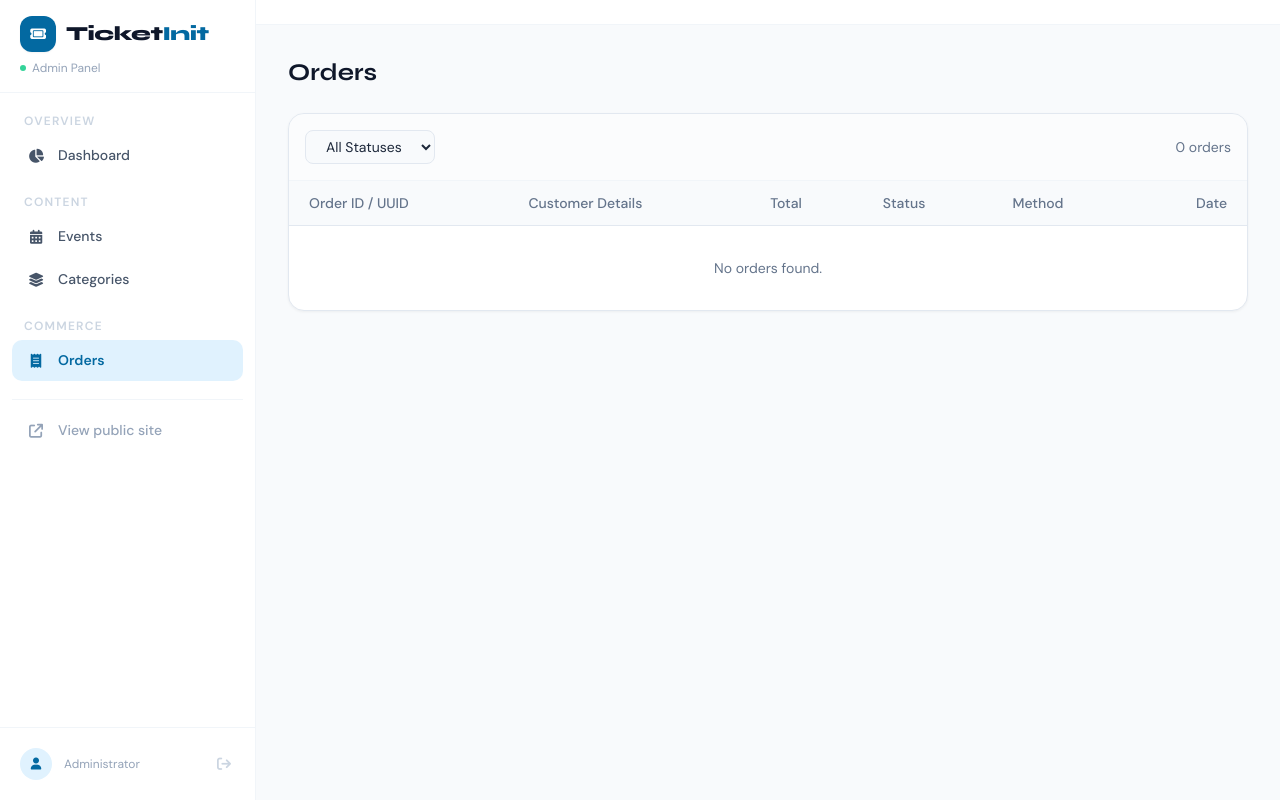
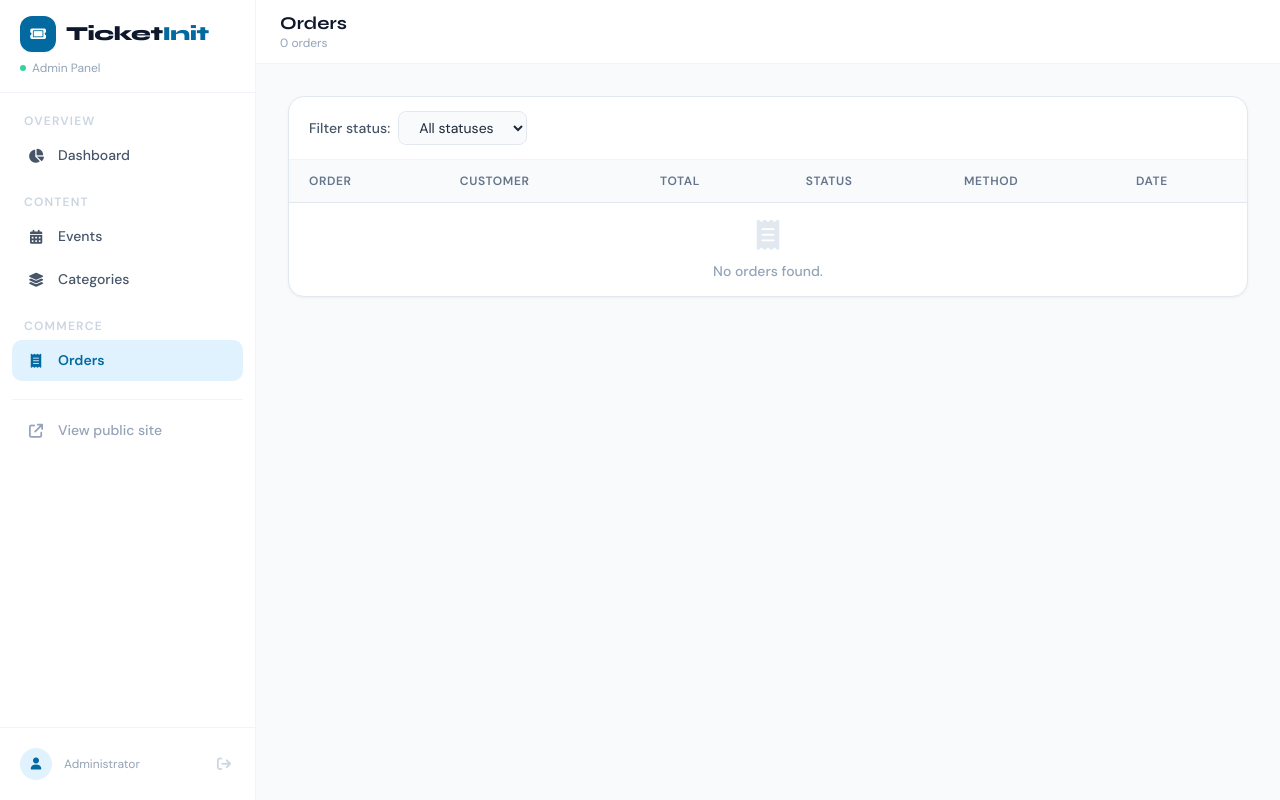
Before and after one commit to samsonthomas951/TicketInit, a FastAPI app: page /admin/orders in a window 1280 px wide. Run offline with FastAPI, Linux system fonts and the light colour scheme; the visitor is signed in with stand-in values (Sample User, id 1); some libraries are stand-ins or nearby versions.

Commit message:
Update orders_list.html

```diff
--- a/app/templates/admin/orders_list.html
+++ b/app/templates/admin/orders_list.html
@@ -1,67 +1,111 @@
 {% extends "base.html" %}
 {% block title %}Orders{% endblock %}
 
+{% block page_header %}
+<div>
+  <h1 class="font-display font-bold text-lg text-ink-900 leading-tight">Orders</h1>
+  <p class="text-xs text-ink-400">
+    {{ total }} order{% if total != 1 %}s{% endif %}
+    {% if status_filter %} · filtered by <span class="font-semibold">{{ status_filter }}</span>{% endif %}
+  </p>
+</div>
+{% endblock %}
+
 {% block content %}
-<div class="flex items-center justify-between mb-6">
-  <h1 class="text-2xl font-display font-bold text-ink-900">Orders</h1>
-</div>
+<div class="card overflow-hidden">
 
-<div class="card">
-  <!-- Filtering -->
-  <div class="p-4 border-b border-ink-100 flex items-center justify-between bg-ink-50/50">
-    <form action="/admin/orders" method="GET" class="flex gap-3">
-      <select name="status" class="field py-1.5" onchange="this.form.submit()">
-        <option value="">All Statuses</option>
-        <option value="paid" {% if status_filter == 'paid' %}selected{% endif %}>Paid</option>
-        <option value="pending" {% if status_filter == 'pending' %}selected{% endif %}>Pending</option>
+  <!-- Filter bar -->
+  <div class="card-head flex flex-wrap items-center gap-3">
+    <form action="/admin/orders" method="GET" class="flex items-center gap-2">
+      <label class="text-sm font-medium text-ink-600 whitespace-nowrap">Filter status:</label>
+      <select name="status" class="field w-auto py-1.5" onchange="this.form.submit()">
+        <option value="">All statuses</option>
+        <option value="paid"       {% if status_filter == 'paid'       %}selected{% endif %}>Paid</option>
         <option value="processing" {% if status_filter == 'processing' %}selected{% endif %}>Processing</option>
-        <option value="failed" {% if status_filter == 'failed' %}selected{% endif %}>Failed</option>
+        <option value="pending"    {% if status_filter == 'pending'    %}selected{% endif %}>Pending</option>
+        <option value="failed"     {% if status_filter == 'failed'     %}selected{% endif %}>Failed</option>
       </select>
     </form>
-    <div class="text-sm text-ink-500">{{ total }} order{% if total != 1 %}s{% endif %}</div>
+    {% if status_filter %}
+    <a href="/admin/orders" class="text-sm text-brand-700 hover:underline">
+      <i class="fa-solid fa-xmark mr-1"></i>Clear filter
+    </a>
+    {% endif %}
   </div>
 
+  <!-- Table -->
   <div class="overflow-x-auto">
-    <table class="w-full text-left text-sm whitespace-nowrap">
-      <thead class="bg-ink-50 text-ink-500 border-b border-ink-200">
+    <table class="data-table">
+      <thead>
         <tr>
-          <th class="px-5 py-3 font-medium">Order ID / UUID</th>
-          <th class="px-5 py-3 font-medium">Customer Details</th>
-          <th class="px-5 py-3 font-medium">Total</th>
-          <th class="px-5 py-3 font-medium">Status</th>
-          <th class="px-5 py-3 font-medium">Method</th>
-          <th class="px-5 py-3 font-medium text-right">Date</th>
+          <th>Order</th>
+          <th>Customer</th>
+          <th>Total</th>
+          <th>Status</th>
+          <th>Method</th>
+          <th class="text-right">Date</th>
         </tr>
       </thead>
-      <tbody class="divide-y divide-ink-100">
+      <tbody>
         {% for order in orders %}
-        <tr class="hover:bg-ink-50">
-          <td class="px-5 py-4">
-            <div class="font-medium text-ink-900">#{{ order.id }}</div>
-            <div class="text-xs text-ink-400 font-mono">{{ order.uuid.split('-')[0] }}...</div>
+        <tr>
+          <td>
+            <div class="font-semibold text-ink-900">#{{ order.id }}</div>
+            <div class="text-xs font-mono text-ink-400 mt-0.5">
+              {{ order.uuid[:8] }}…
+            </div>
           </td>
-          <td class="px-5 py-4">
+          <td>
             <div class="font-medium text-ink-900">{{ order.name }}</div>
-            <div class="text-xs text-ink-500">{{ order.email }}</div>
-            <div class="text-xs text-ink-500">{{ order.phone }}</div>
+            <div class="text-xs text-ink-400">{{ order.email }}</div>
+            <div class="text-xs text-ink-400">{{ order.phone }}</div>
           </td>
-          <td class="px-5 py-4 font-bold text-ink-800">{{ order.total | fmt_price }}</td>
-          <td class="px-5 py-4">
-            <span class="px-2 py-1 text-xs font-semibold rounded-full
-              {% if order.status == 'paid' %}bg-emerald-100 text-emerald-700
-              {% elif order.status == 'processing' %}bg-amber-100 text-amber-700
-              {% elif order.status == 'failed' %}bg-red-100 text-red-700
-              {% else %}bg-ink-100 text-ink-700{% endif %}">
-              {{ order.status | title }}
+          <td class="font-bold text-ink-900 whitespace-nowrap">
+            {{ order.total | fmt_price }}
+          </td>
+          <td>
+            <span class="badge
+              {% if order.status == 'paid' %}badge-paid
+              {% elif order.status == 'processing' %}badge-processing
+              {% elif order.status == 'failed' %}badge-failed
+              {% else %}badge-draft{% endif %}">
+              {% if order.status == 'paid' %}
+                <i class="fa-solid fa-check"></i> Paid
+              {% elif order.status == 'processing' %}
+                <i class="fa-solid fa-spinner fa-spin"></i> Processing
+              {% elif order.status == 'failed' %}
+                <i class="fa-solid fa-xmark"></i> Failed
+              {% else %}
+                <i class="fa-regular fa-clock"></i> {{ order.status | title }}
+              {% endif %}
             </span>
           </td>
-          <td class="px-5 py-4 text-ink-600">{{ order.payment_method }}</td>
-          <td class="px-5 py-4 text-right text-ink-500 text-xs">
+          <td>
+            <div class="flex items-center gap-1.5 text-sm text-ink-600">
+              {% if order.payment_method == 'M-Pesa' %}
+              <i class="fa-solid fa-mobile-screen text-emerald-600"></i>
+              {% else %}
+              <i class="fa-regular fa-credit-card text-sky-600"></i>
+              {% endif %}
+              {{ order.payment_method }}
+            </div>
+          </td>
+          <td class="text-right text-xs text-ink-500 whitespace-nowrap">
             {{ order.created_at | fmt_date }}
           </td>
         </tr>
         {% else %}
-        <tr><td colspan="6" class="px-5 py-8 text-center text-ink-500">No orders found.</td></tr>
+        <tr>
+          <td colspan="6" class="text-center py-12">
+            <div class="flex flex-col items-center gap-2 text-ink-400">
+              <i class="fa-solid fa-receipt text-3xl text-ink-200"></i>
+              <span class="font-medium">No orders found.</span>
+              {% if status_filter %}
+              <a href="/admin/orders" class="text-sm text-brand-700 hover:underline">Clear filter</a>
+              {% endif %}
+            </div>
+          </td>
+        </tr>
         {% endfor %}
       </tbody>
     </table>
@@ -69,11 +113,19 @@
 
   <!-- Pagination -->
   {% if total_pages > 1 %}
-  <div class="p-4 border-t border-ink-100 flex justify-end gap-1">
-    {% for p in pages %}
-      <a href='' class="px-3 py-1.5 rounded-lg text-sm {% if p == page %}bg-brand-700 text-white{% else %}bg-ink-100 text-ink-700 hover:bg-ink-200{% endif %}">{{ p }}</a>
-    {% endfor %}
+  <div class="card-foot flex items-center justify-between text-sm">
+    <span class="text-ink-400">Page {{ page }} of {{ total_pages }}</span>
+    <div class="flex gap-1">
+      {% for p in pages %}
+      <a href="/admin/orders?page={{ p }}{% if status_filter %}&status={{ status_filter }}{% endif %}"
+         class="w-8 h-8 rounded-lg flex items-center justify-center text-sm font-medium transition-colors
+                {% if p == page %}bg-brand-700 text-white{% else %}bg-ink-100 text-ink-600 hover:bg-ink-200{% endif %}">
+        {{ p }}
+      </a>
+      {% endfor %}
+    </div>
   </div>
   {% endif %}
+
 </div>
 {% endblock %}
```
